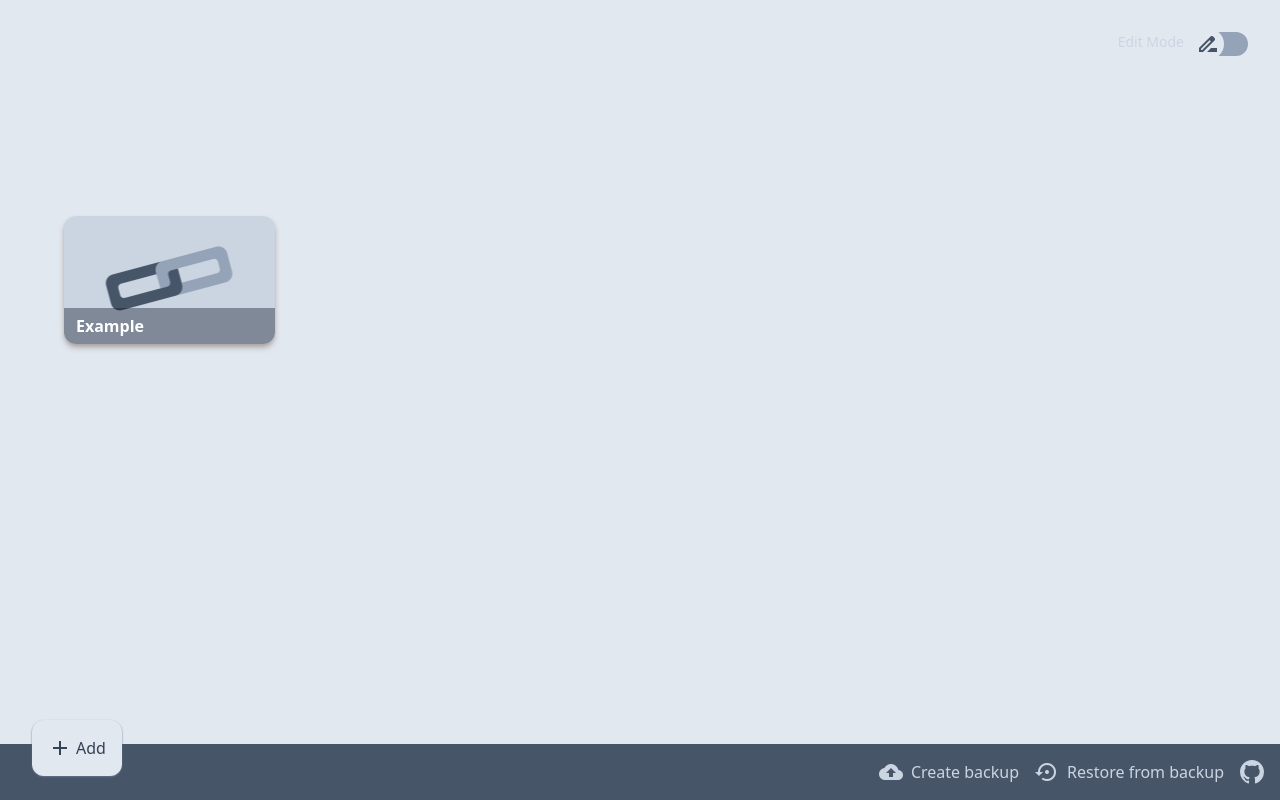
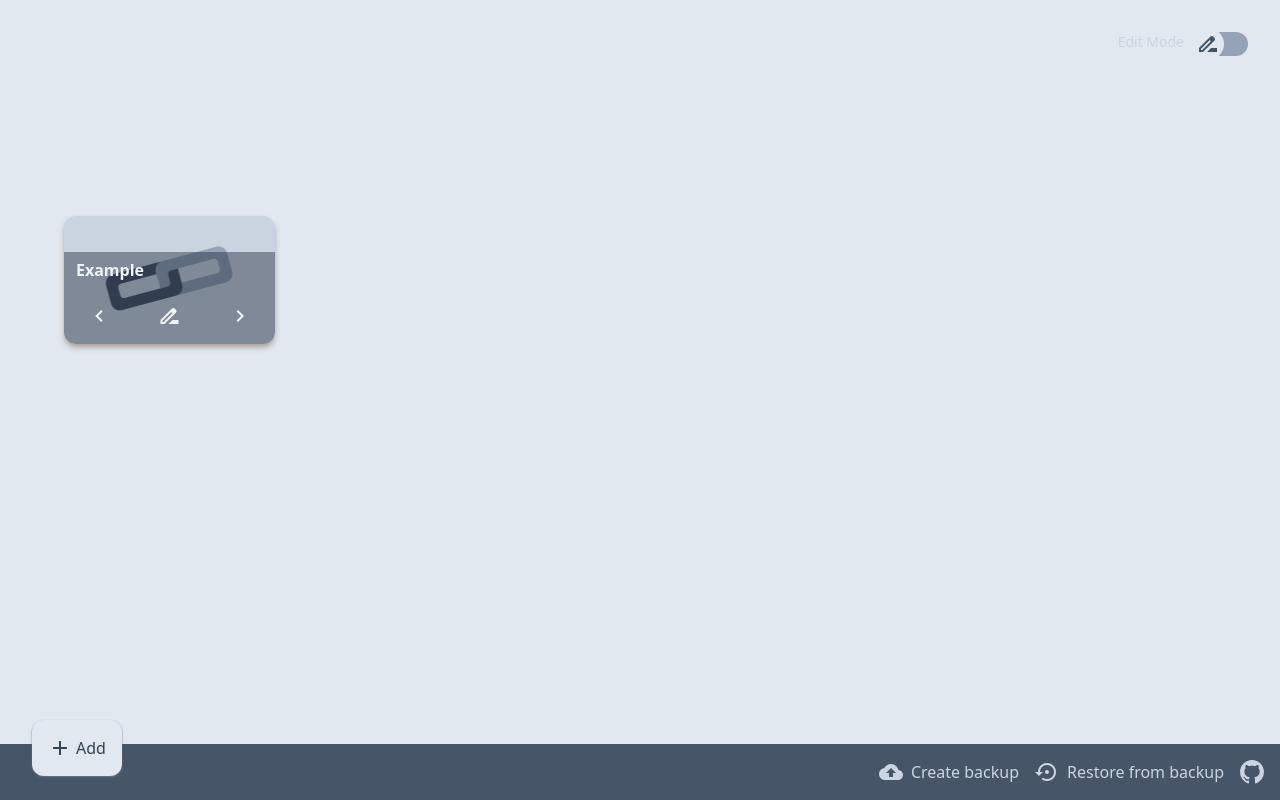
Before and after one commit to HanzFelix/click-directory, a Vue app: page / in a window 1280 px wide. Both pictures are taken after a click on the label 1224 px from the left and 44 px from the top of the page. Built offline with nearby package versions, Linux system fonts and the light colour scheme.

Commit message:
Add directory reposition function

```diff
--- a/src/components/DirectoryCard.vue
+++ b/src/components/DirectoryCard.vue
@@ -27,35 +27,47 @@ function showEditOverlay(bool) {
     emit("cancel");
   }
 }
+function repositionDirectory(distance)
+{
+  counterStore.repositionDirectory(props.id, props.id + distance)
+}
 </script>
 <template>
   <div
-    class="transition-all group/z bg-cover bg-center rounded-xl h-full w-full bg-slate-300"
+    class="transition-all group/z bg-cover bg-center rounded-xl h-full w-full bg-slate-300 overflow-hidden"
     :style="{ 'background-image': 'url(' + directory.image + ')' }"
   >
     <a
       :href="directory.url"
-      class="card-url flex flex-col justify-between h-full"
+      class="card-url flex flex-col justify-end h-full"
       draggable="false"
     >
-      <div>
+      <!--div>
         <button
           class="bg-slate-50 material-icons group-hover/z:opacity-100 opacity-0 m-3 hover:bg-slate-300 float-right rounded-md text-slate-600 px-1 aspect-square py-0 md:text-base shadow-sm transition-opacity shadow-slate-500"
           @click.self.prevent="showEditOverlay(true)"
         >
           edit
         </button>
-      </div>
+      </div-->
       <div
-        class="bg-slate-900 bg-opacity-40 px-3 py-2 text-white rounded-b-xl group/x transition-all hover:bg-opacity-60"
+        class="bg-slate-900 bg-opacity-40 px-3 py-2 text-slate-100 last:rounded-b-xl group/x transition-all"
+        :class="counterStore.prevent_edit ? 'hover:bg-opacity-60' : ''"
       >
-        <p class="font-semibold group-hover/x:truncate leading-5">{{ directory.title }}</p>
+        <p class="font-semibold  leading-5"
+        :class="counterStore.prevent_edit ? 'group-hover/x:truncate' : 'truncate'">{{ directory.title }}</p>
         <p
-          class="max-h-0 text-sm truncate group-hover/x:max-h-min transition-height ease-in-out delay-200"
+          class="max-h-0 text-sm truncate transition-height ease-in-out delay-200"
+          :class="counterStore.prevent_edit ? 'group-hover/x:max-h-min' : ''"
         >
           {{ directory.url }}
         </p>
       </div>
+      <div v-if="!counterStore.prevent_edit" class="material-icons flex text-slate-100 ">
+        <button @click.self.prevent="repositionDirectory(-1)" class="w-full py-4 bg-slate-900 bg-opacity-40 hover:bg-opacity-60">chevron_left</button>
+        <button @click.self.prevent="showEditOverlay(true)" class="w-full py-4 bg-slate-900 bg-opacity-40 hover:bg-opacity-60">drive_file_rename_outline</button>
+        <button @click.self.prevent="repositionDirectory(1)" class="w-full py-4 bg-slate-900 bg-opacity-40 hover:bg-opacity-60">chevron_right</button>
+      </div>
     </a>
   </div>
 </template>
--- a/src/stores/counter.js
+++ b/src/stores/counter.js
@@ -176,6 +176,16 @@ export const useCounterStore = defineStore("counter", {
         //this.tempDirectory.image = "none";
       }
     },
+    repositionDirectory(fromIndex, toIndex) {
+      if(toIndex < 0 || toIndex > this.directories.length) return;
+
+      var element = this.directories[fromIndex];
+      this.directories.splice(fromIndex, 1);
+      this.directories.splice(toIndex, 0, element);
+
+      localStorage.setItem("directories", JSON.stringify(this.directories));
+  }
+
   },
 });
 
```
